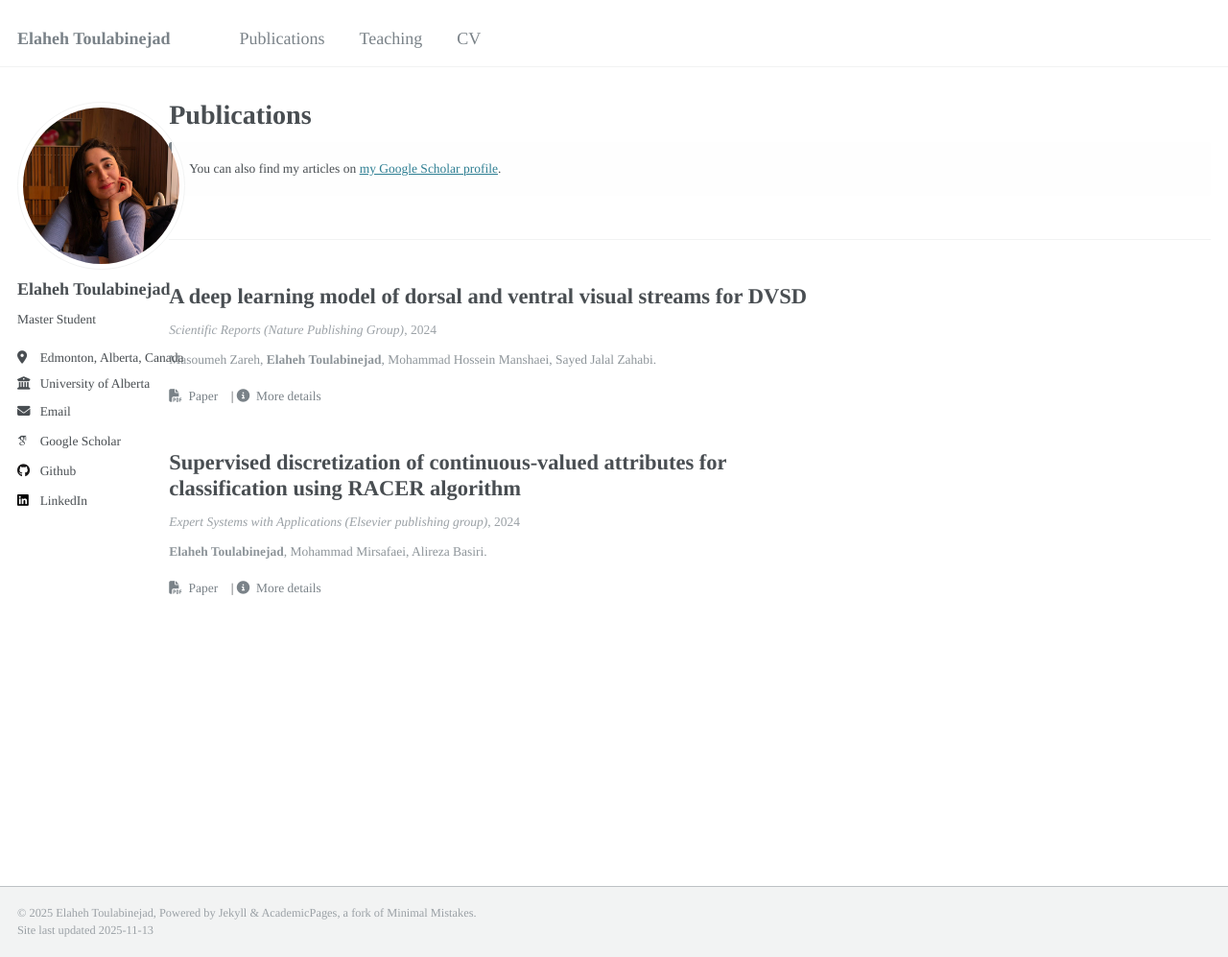
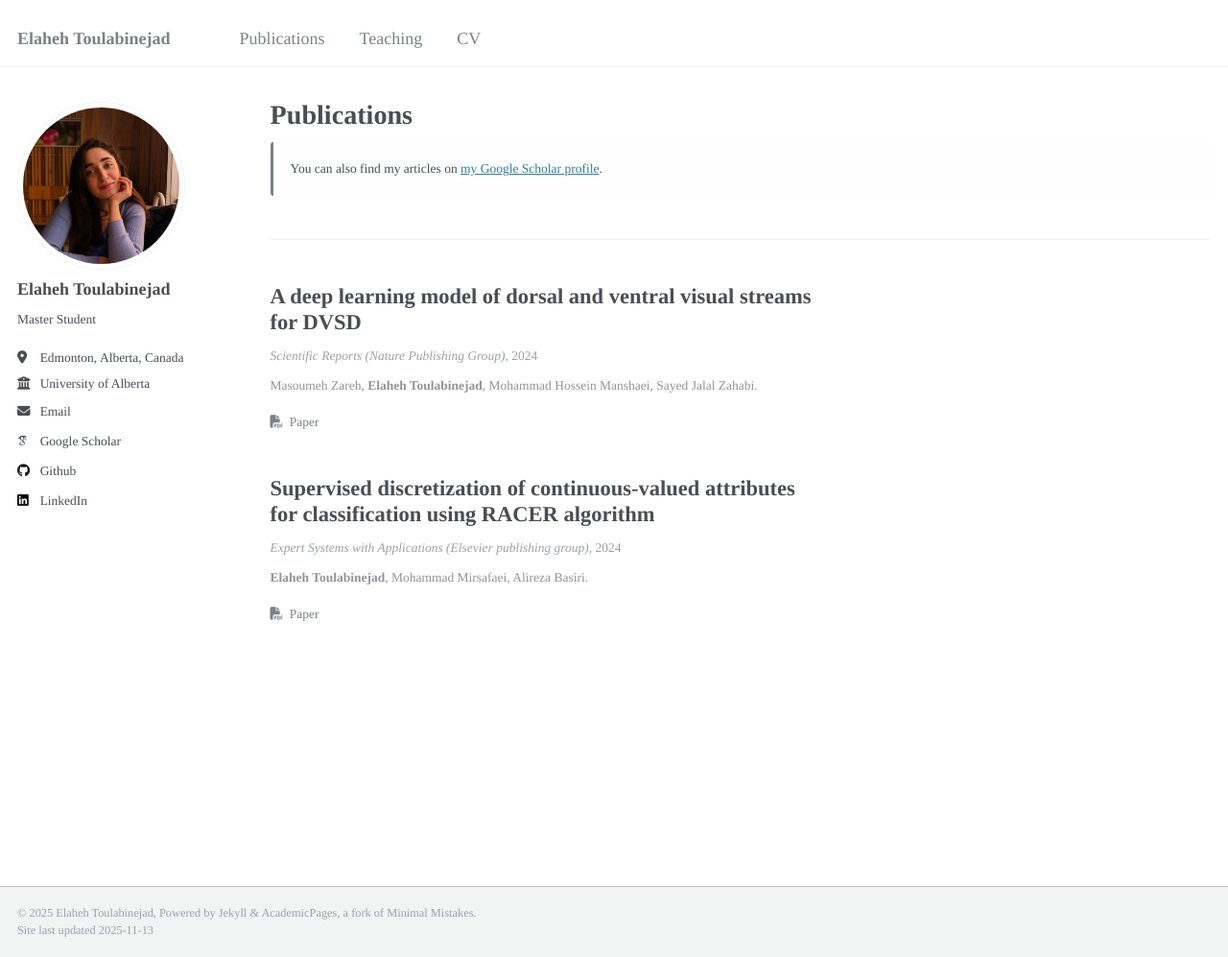
Before and after one commit to ellietoulabi/ellietoulabi.github.io, a Jekyll site: the page built from _pages/publications.html, in a window 1280 px wide and 997 px high. Shown: the whole window at 96% size. Built offline with Jekyll 4.4.1, drawn with Linux system fonts in a browser that asks for light colours; some web fonts are replaced.

Commit message:
paper details

```diff
--- a/_includes/archive-single.html
+++ b/_includes/archive-single.html
@@ -46,8 +46,8 @@
           <a href="{{ post.slidesurl }}" target="_blank" rel="noopener noreferrer"><i class="fas fa-file-powerpoint" aria-hidden="true"></i> Slides</a>
         {% endif %}
         {% if post.permalink %}
-          {% if post.paperurl or post.slidesurl %} | {% endif %}
-          <a href="{{ base_path }}{{ post.permalink }}" rel="permalink"><i class="fas fa-info-circle" aria-hidden="true"></i> More details</a>
+          <!-- {% if post.paperurl or post.slidesurl %} | {% endif %}
+          <a href="{{ base_path }}{{ post.permalink }}" rel="permalink"><i class="fas fa-info-circle" aria-hidden="true"></i> More details</a> -->
         {% elsif post.url %}
           {% if post.paperurl or post.slidesurl %} | {% endif %}
           <a href="{{ base_path }}{{ post.url }}" rel="permalink"><i class="fas fa-info-circle" aria-hidden="true"></i> More details</a>
--- a/_sass/_archive.scss
+++ b/_sass/_archive.scss
@@ -10,7 +10,7 @@
   }
 
   @include breakpoint($large) {
-    @include span(11 of 12 last);
+    @include span(10 of 12 last);
     @include prefix(0.5 of 12);
   }
 
```
